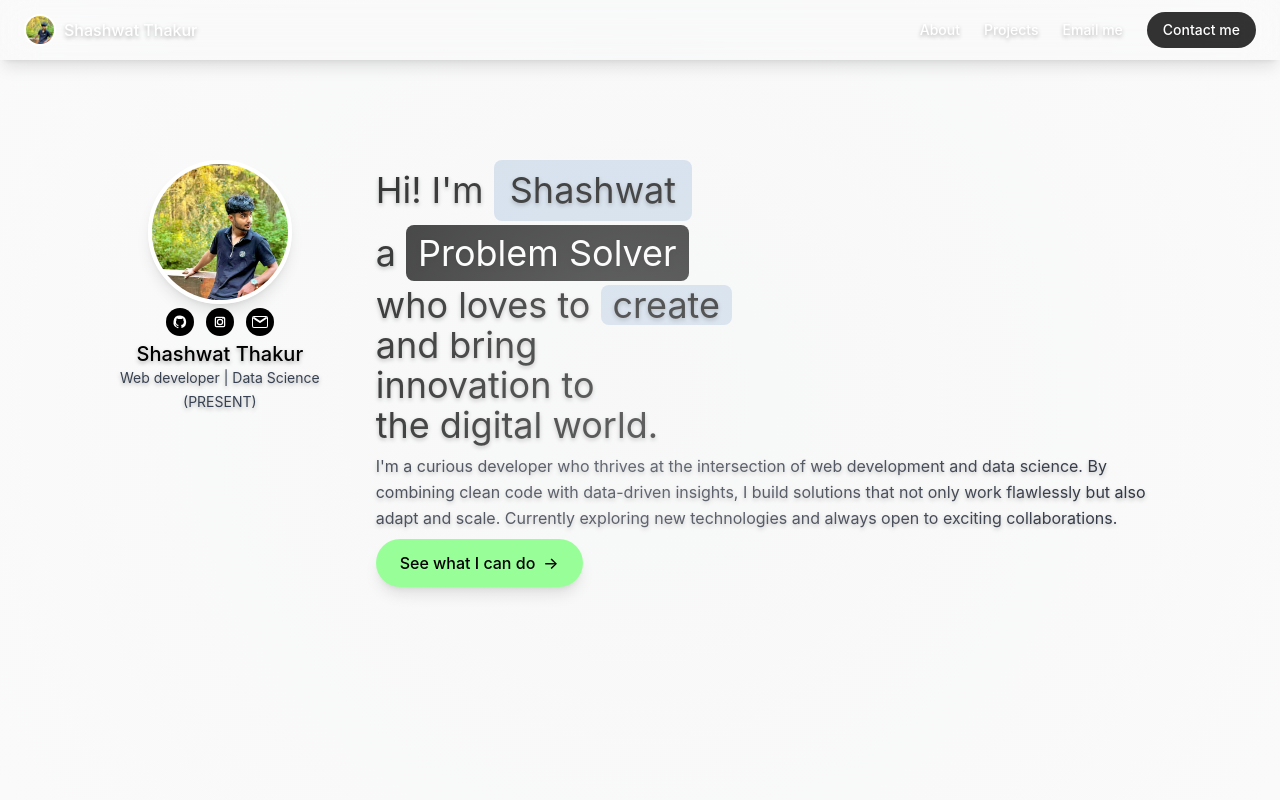
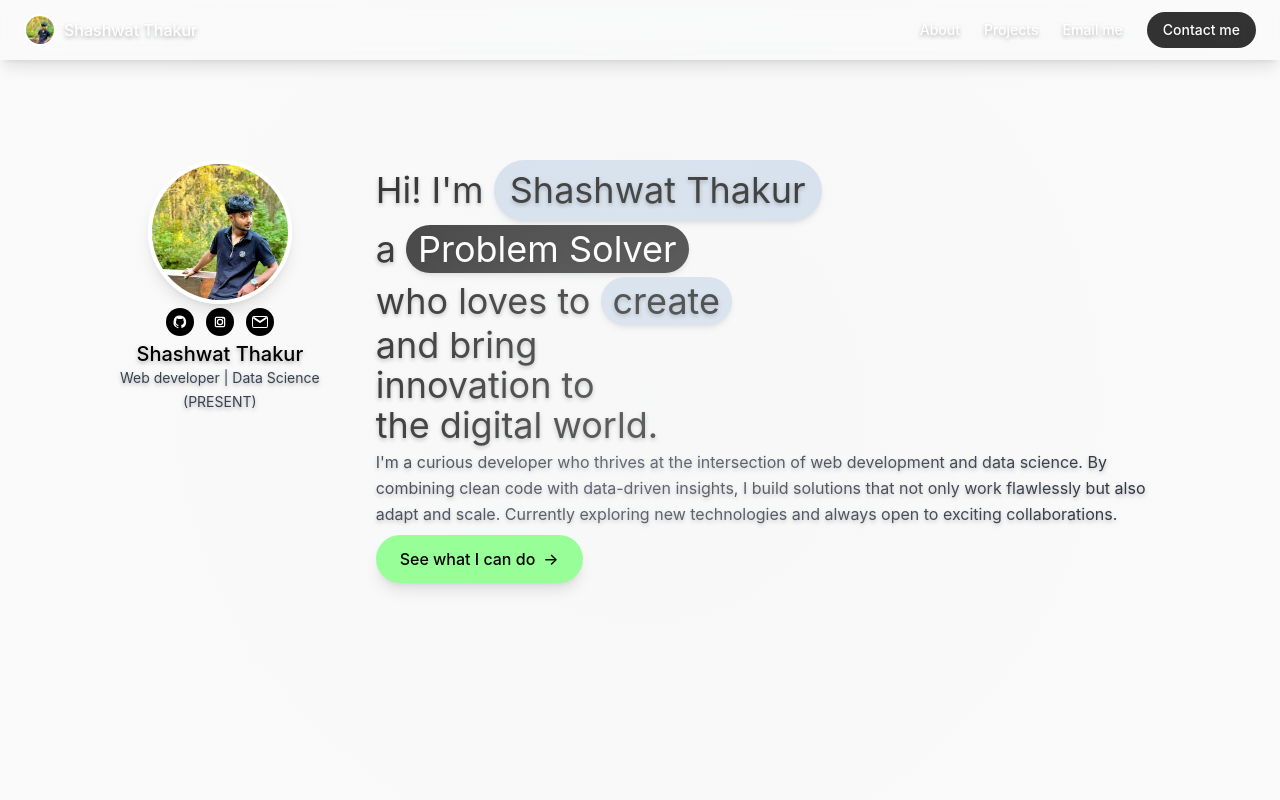
Before and after one commit to ShashwatThakur0/React-Portfolio, a React (Vite) app in the folder client/: page / in a window 1280 px wide. Shown: the top 800 px of the page. Built offline with nearby package versions, Linux system fonts and the light colour scheme; no server answers.

Commit message:
update button behaviour, sections

```diff
--- a/client/index.html
+++ b/client/index.html
@@ -4,9 +4,7 @@
 		<meta charset="UTF-8" />
 		<link rel="icon" type="image/svg+xml" href="/vite.svg" />
 		<meta name="viewport" content="width=device-width, initial-scale=1.0" />
-		<title>Vite + React</title>
-
-		<!-- Global styles to prevent horizontal scrollbar -->
+		<title>Shashwat Thakur - Portfolio</title>
 		<style>
 			html,
 			body {
@@ -23,7 +21,6 @@
 				max-width: 100vw;
 			}
 
-			/* Hide scrollbar across browsers */
 			::-webkit-scrollbar {
 				width: 0px;
 				display: none;
@@ -36,46 +33,78 @@
 				max-width: 100vw;
 			}
 		</style>
+		<script>
+			// Enhanced global function to scroll to a section
+			window.scrollToSection = function (sectionId) {
+				console.log("Global scrollToSection called for:", sectionId);
 
-		<!-- Global script for smooth scrolling functionality -->
-		<script>
-			/**
-			 * Global function to scroll to a section by ID
-			 * This is used by the "See what I can do" button
-			 *
-			 * @param {string} sectionId - The ID of the section to scroll to
-			 */
-			window.scrollToSection = function (sectionId) {
+				// Try to find the section
 				const section = document.getElementById(sectionId);
 				if (section) {
-					const yOffset = -80; // Adjust for navbar height
+					console.log("Section found, scrolling to it");
+					const yOffset = -80;
 					const y =
 						section.getBoundingClientRect().top + window.pageYOffset + yOffset;
-
 					window.scrollTo({
 						top: y,
 						behavior: "smooth",
 					});
+					return true;
 				}
+
+				console.log("Section not found, will try again after delay");
+				// If section not found, try again after a short delay
+				setTimeout(function () {
+					const sectionRetry = document.getElementById(sectionId);
+					if (sectionRetry) {
+						console.log("Section found on retry");
+						const yOffset = -80;
+						const y =
+							sectionRetry.getBoundingClientRect().top +
+							window.pageYOffset +
+							yOffset;
+						window.scrollTo({
+							top: y,
+							behavior: "smooth",
+						});
+						return true;
+					}
+
+					console.log("Section still not found, using fallback");
+					// Fallback: scroll to an estimated position
+					const viewportHeight = window.innerHeight;
+					if (sectionId === "projects") {
+						window.scrollTo({ top: viewportHeight * 2, behavior: "smooth" });
+					} else if (sectionId === "skills") {
+						window.scrollTo({ top: viewportHeight * 1.5, behavior: "smooth" });
+					} else if (sectionId === "about") {
+						window.scrollTo({ top: viewportHeight, behavior: "smooth" });
+					} else if (sectionId === "contact") {
+						window.scrollTo({ top: viewportHeight * 3, behavior: "smooth" });
+					}
+				}, 500);
+
+				return false;
 			};
 
-			// Add direct click handler to the button after the page loads
+			// Set up direct button handler when page loads
 			window.addEventListener("load", function () {
+				console.log("Window loaded, setting up button handlers");
 				setTimeout(function () {
-					// Find the "See what I can do" button
-					const buttons = document.querySelectorAll("button");
-					buttons.forEach((button) => {
-						if (button.textContent.includes("See what I can do")) {
-							// Replace the existing click handler
-							button.onclick = function (e) {
+					const projectsButton = document.getElementById("seeProjectsButton");
+					if (projectsButton) {
+						console.log("Found projects button, setting up handler");
+						projectsButton.onclick = function (e) {
 							e.preventDefault();
 							e.stopPropagation();
+							console.log("Button clicked via direct handler");
 							window.scrollToSection("projects");
 							return false;
 						};
+					} else {
+						console.log("Projects button not found on initial load");
 					}
-					});
-				}, 500);
+				}, 1000);
 			});
 		</script>
 	</head>
--- a/client/src/components/Home.jsx
+++ b/client/src/components/Home.jsx
@@ -1,42 +1,89 @@
 import { motion } from "framer-motion";
 import profilePic from "../assets/profilePic/Screenshot 2025-02-26 213047.png";
+import { useEffect } from "react";
 
 const Home = () => {
-	/**
-	 * Handle the "See what I can do" button click
-	 * This function scrolls the page to the projects section
-	 *
-	 * @param {Event} e - The click event
-	 */
+	// Enhanced button click handler with multiple approaches
 	const handleButtonClick = (e) => {
 		e.preventDefault();
 		e.stopPropagation();
 
-		try {
-			// Use the global scrollToSection function defined in index.html
+		console.log("Button clicked - attempting to scroll to projects section");
+
+		// Try multiple approaches to ensure it works
+		// Approach 1: Use the global function
 		if (typeof window.scrollToSection === "function") {
+			console.log("Using global scrollToSection function");
 			window.scrollToSection("projects");
 			return;
 		}
 
-			// Fallback: manually scroll to the projects section
+		// Approach 2: Direct DOM manipulation
 		const projectsSection = document.getElementById("projects");
 		if (projectsSection) {
-				const yOffset = -80; // Adjust for navbar height
+			console.log("Using direct DOM manipulation");
+			const yOffset = -80;
 			const y =
 				projectsSection.getBoundingClientRect().top +
 				window.pageYOffset +
 				yOffset;
+			window.scrollTo({ top: y, behavior: "smooth" });
+			return;
+		}
 
+		// Approach 3: Fallback to a fixed position if section not found
+		console.log("Section not found, using fallback");
+		const viewportHeight = window.innerHeight;
+		window.scrollTo({ top: viewportHeight * 2, behavior: "smooth" });
+	};
+
+	// Add a direct event listener to the button after component mounts
+	useEffect(() => {
+		const setupButtonListener = () => {
+			const button = document.getElementById("seeProjectsButton");
+			if (button) {
+				console.log("Setting up direct click listener on button");
+				// Remove any existing listeners to avoid duplicates
+				const newButton = button.cloneNode(true);
+				button.parentNode.replaceChild(newButton, button);
+
+				// Add the new listener
+				newButton.addEventListener(
+					"click",
+					(e) => {
+						e.preventDefault();
+						e.stopPropagation();
+						console.log("Direct button click detected");
+
+						const projectsSection = document.getElementById("projects");
+						if (projectsSection) {
+							const yOffset = -80;
+							const y =
+								projectsSection.getBoundingClientRect().top +
+								window.pageYOffset +
+								yOffset;
+							window.scrollTo({ top: y, behavior: "smooth" });
+						} else {
+							// Fallback
 							window.scrollTo({
-					top: y,
+								top: window.innerHeight * 2,
 								behavior: "smooth",
 							});
 						}
-		} catch (error) {
-			console.error("Error scrolling to projects:", error);
+
+						return false;
+					},
+					true
+				);
 			}
 		};
+
+		// Set up the listener after a short delay to ensure DOM is ready
+		const timerId = setTimeout(setupButtonListener, 500);
+
+		// Clean up
+		return () => clearTimeout(timerId);
+	}, []);
 
 	return (
 		<div className="relative min-h-screen bg-[#fafafa] overflow-hidden">
@@ -99,21 +146,33 @@ const Home = () => {
 					<div className="flex-1 text-center md:text-left md:pl-6">
 						<div className="text-4xl font-normal leading-tight text-black">
 							Hi! I'm{" "}
-							<span className="inline-block px-4 py-2 bg-[#CEDCEB] rounded-lg text-black">
-								Shashwat
-							</span>
+							<motion.span
+								className="inline-block px-4 py-2 bg-[#CEDCEB] rounded-full text-black shadow-md"
+								whileHover={{ scale: 1.05 }}
+								transition={{ duration: 0.3 }}
+							>
+								Shashwat Thakur
+							</motion.span>
 							<br />
 							<div className="mt-1 text-4xl">
 								a{" "}
-								<span className="inline-block px-3 py-2 bg-[#111] text-white rounded-lg">
+								<motion.span
+									className="inline-block px-3 py-1 bg-[#111] text-white rounded-full shadow-md"
+									whileHover={{ scale: 1.05 }}
+									transition={{ duration: 0.3 }}
+								>
 									Problem Solver
-								</span>
+								</motion.span>
 							</div>
 							<div className="mt-1 text-4xl">
 								who loves to{" "}
-								<span className="inline-block px-3 py-0 bg-[#CEDCEB] rounded-lg text-black">
+								<motion.span
+									className="inline-block px-3 py-1 bg-[#CEDCEB] rounded-full text-black shadow-md"
+									whileHover={{ scale: 1.05 }}
+									transition={{ duration: 0.3 }}
+								>
 									create
-								</span>
+								</motion.span>
 								<br />
 								and bring
 								<br />
@@ -123,15 +182,14 @@ const Home = () => {
 							</div>
 						</div>
 
-						<p className="mt-2 text-base text-gray-900 max-w-1xl leading-relaxed">
+						<p className="mt-1 text-base text-gray-900 max-w-1xl leading-relaxed">
 							I'm a curious developer who thrives at the intersection of web
 							development and data science. By combining clean code with
 							data-driven insights, I build solutions that not only work
 							flawlessly but also adapt and scale. Currently exploring new
 							technologies and always open to exciting collaborations.
 						</p>
-						<div className="mt-2 flex justify-center md:justify-start gap-4">
-							{/* "See what I can do" button - scrolls to projects section */}
+						<div className="mt-2 mb-16 flex justify-center md:justify-start gap-6">
 							<motion.button
 								type="button"
 								id="seeProjectsButton"
--- a/client/src/main.jsx
+++ b/client/src/main.jsx
@@ -27,49 +27,16 @@ document.addEventListener("DOMContentLoaded", () => {
 			}
 		});
 	});
-});
 
-// Make sure the projects section is properly accessible
-document.addEventListener("DOMContentLoaded", () => {
-	// Add a specific style to the projects section
+	// Add scroll margin to projects section
 	setTimeout(() => {
 		const projectsSection = document.getElementById("projects");
 		if (projectsSection) {
 			projectsSection.style.scrollMarginTop = "100px";
 		}
-
-		// Add a direct click handler to the button
-		const button = document.getElementById("seeProjectsButton");
-		if (button) {
-			button.addEventListener(
-				"click",
-				(e) => {
-					e.preventDefault();
-					e.stopPropagation();
-
-					const projectsSection = document.getElementById("projects");
-					if (projectsSection) {
-						const yOffset = -80;
-						const y =
-							projectsSection.getBoundingClientRect().top +
-							window.pageYOffset +
-							yOffset;
-
-						window.scrollTo({
-							top: y,
-							behavior: "smooth",
-						});
-					}
-
-					return false;
-				},
-				true
-			); // Use capture phase to ensure this handler runs first
-		}
-	}, 1000); // Wait for everything to be fully loaded
+	}, 500);
 });
 
-// Initialize the React application
 createRoot(document.getElementById("root")).render(
 	<StrictMode>
 		<App />
```
Also changed, not shown: client/src/App.jsx (+2 -16 lines). Lines whose indentation alone changed are shown as unchanged.
